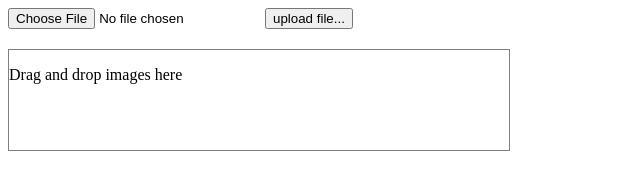
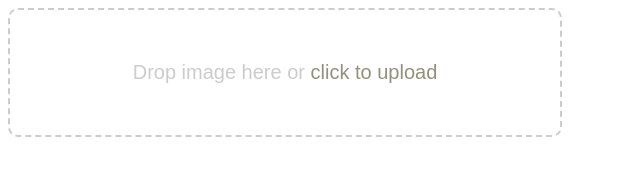
Before and after one commit to ta3113ta/image-base64, a plain HTML site: page website/index.html in a window 1280 px wide. Shown: the whole page, without its empty margins (0-640 px from the left). Drawn offline with Linux system fonts and the light colour scheme.

Commit message:
Change folder struct and add new drag and drop method

```diff
--- a/script.js
+++ /dev/null
@@ -1,28 +0,0 @@
-function dropHandler(e) {
-    console.log('File(s) dropped');
-
-    // Prevent default behavior (Prevent file from being opened)
-    e.preventDefault();
-
-    if (e.dataTransfer.items) {
-        for (var i = 0; i < e.dataTransfer.items.length; i++) {
-            // If dropped items aren't files, reject them
-            if (e.dataTransfer[i].kind === 'file') {
-                var file = e.dataTransfer.items[i].getAsFile();
-                console.log('...file['+i+'].name = '+file.name);
-            }
-        }
-    } else {
-        // Use DataTransfer interface to access the file(s)
-        for (var i = 0; i < e.dataTransfer.files.length; i++) {
-            console.log('... file[' + i + '].name = ' + ev.dataTransfer.files[i].name);
-        }
-    }
-}
-
-function dragOverHandler(e) {
-    console.log('File(s) in drop zone');
-
-    // Prevent default behavior (Prevent file from being opened)
-    ev.preventDefault();
-}
--- a/style.css
+++ /dev/null
@@ -1,6 +0,0 @@
-#drop_img_zone {
-    border: 1px solid gray;
-    height: 100px;
-    width: 500px;
-    margin-top: 20px;
-}
--- a/index.html
+++ b/website/index.html
@@ -4,17 +4,24 @@
 <head>
     <title>Document</title>
     <link rel="stylesheet" href="style.css">
-    <script src="script.js"></script>
 </head>
 
 <body>
+    <div class="drop-zone">
+        <span class="drop-zone__prompt">Drop image here or <span id="click-text">click to upload</span> </span>
+        <input class="drop-zone__input" type="file" name="myFile">
+    </div>
+
+    <script src="script.js"></script>
+    <!--
     <form action="http://localhost:8080/upload" enctype="multipart/form-data" method="POST">
         <input type="file" name="myFile" />
         <input type="submit" value="upload file...">
-    </form>
-    <div id="drop_img_zone" ondrop="dropHandler(event);" ondragover="dragOverHandler(event);">
-        <p>Drag and drop images here</p>
-    </div>
+    </form> -->
+
+    <div></div>
+
+
 </body>
 
 </html>
--- /dev/null
+++ b/website/script.js
@@ -0,0 +1,8 @@
+document.querySelectorAll(".drop-zone__input").forEach(inputElement => {
+    const dropZoneElement = inputElement.closest(".drop.zone");
+
+    // TODO: fix error
+    dropZoneElement.addEventListener("dragover", e => {
+        dropZoneElement.classList.add("drop-zone--over");
+    });
+});
--- /dev/null
+++ b/website/style.css
@@ -0,0 +1,30 @@
+.drop-zone {
+    max-width: 500px;
+    height: 75px;
+    padding: 25px;
+    display: flex;
+    align-items: center;
+    justify-content: center;
+    text-align: center;
+    font-family: sans-serif;
+    font-weight: 500;
+    font-size: 20px;
+    cursor: pointer;
+    color: #cccccc;
+    border: 2px dashed #cccccc;
+    border-radius: 10px;
+
+
+}
+
+.drop-zone--over {
+    border-style: solid;
+}
+
+.drop-zone__input {
+    display: none;
+}
+
+#click-text {
+    color: #91917D;
+}
```
Also changed, not shown: 1 other file.
